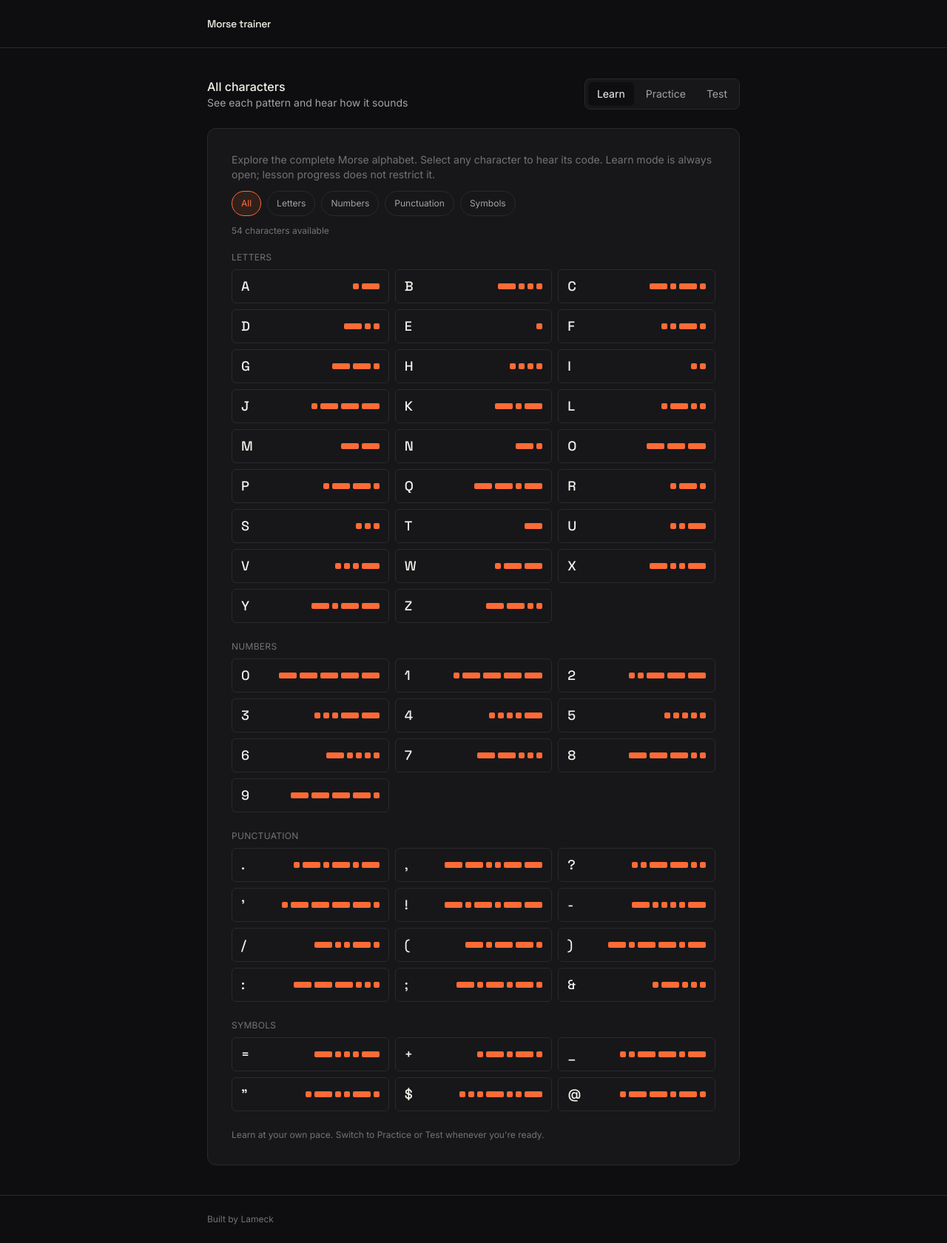
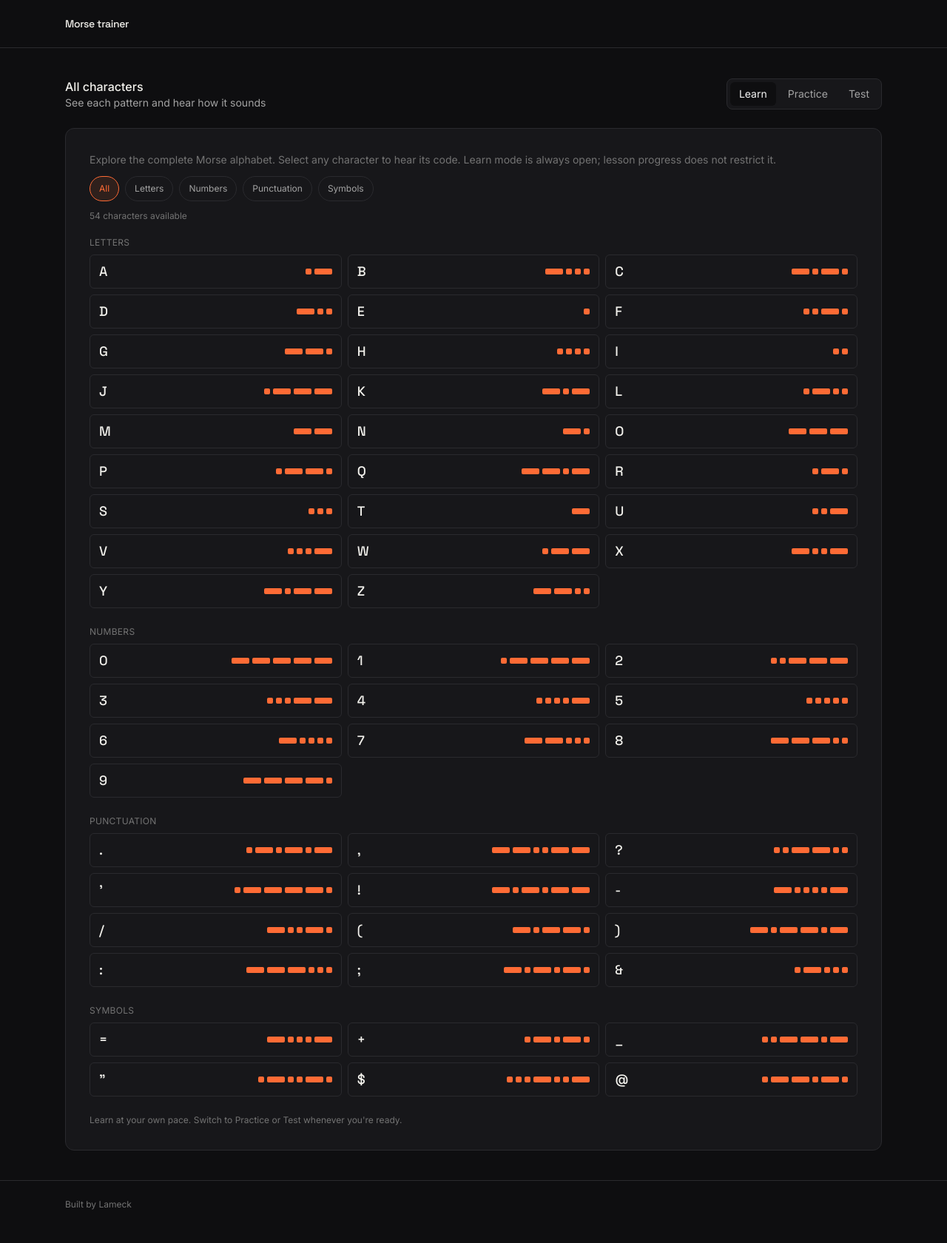
Before and after one commit to LameckM/Morse-trainer, a React (Vite) app: page / in a window 1280 px wide. Shown: the whole page at 74% size. Built offline with nearby package versions, Linux system fonts and the light colour scheme.

Commit message:
Widen responsive Morse trainer layout

```diff
--- a/src/App.jsx
+++ b/src/App.jsx
@@ -4,7 +4,7 @@ export default function App() {
   return (
     <div className="min-h-screen flex flex-col">
       <header className="border-b border-line">
-        <div className="max-w-3xl mx-auto px-6 h-16 flex items-center gap-2">
+        <div className="max-w-6xl mx-auto px-6 h-16 flex items-center gap-2">
           {/* <span className="w-7 h-7 rounded-md bg-signal text-ink font-display font-bold text-sm flex items-center justify-center">
             •
           </span> */}
@@ -12,12 +12,12 @@ export default function App() {
         </div>
       </header>
 
-      <main className="flex-1 w-full max-w-3xl mx-auto px-6 py-10">
+      <main className="flex-1 w-full max-w-6xl mx-auto px-6 py-10">
         <MorseTrainer />
       </main>
 
       <footer className="border-t border-line">
-        <div className="max-w-3xl mx-auto px-6 py-6 text-xs text-neutral-500">Built by Lameck</div>
+        <div className="max-w-6xl mx-auto px-6 py-6 text-xs text-neutral-500">Built by Lameck</div>
       </footer>
     </div>
   )
```
